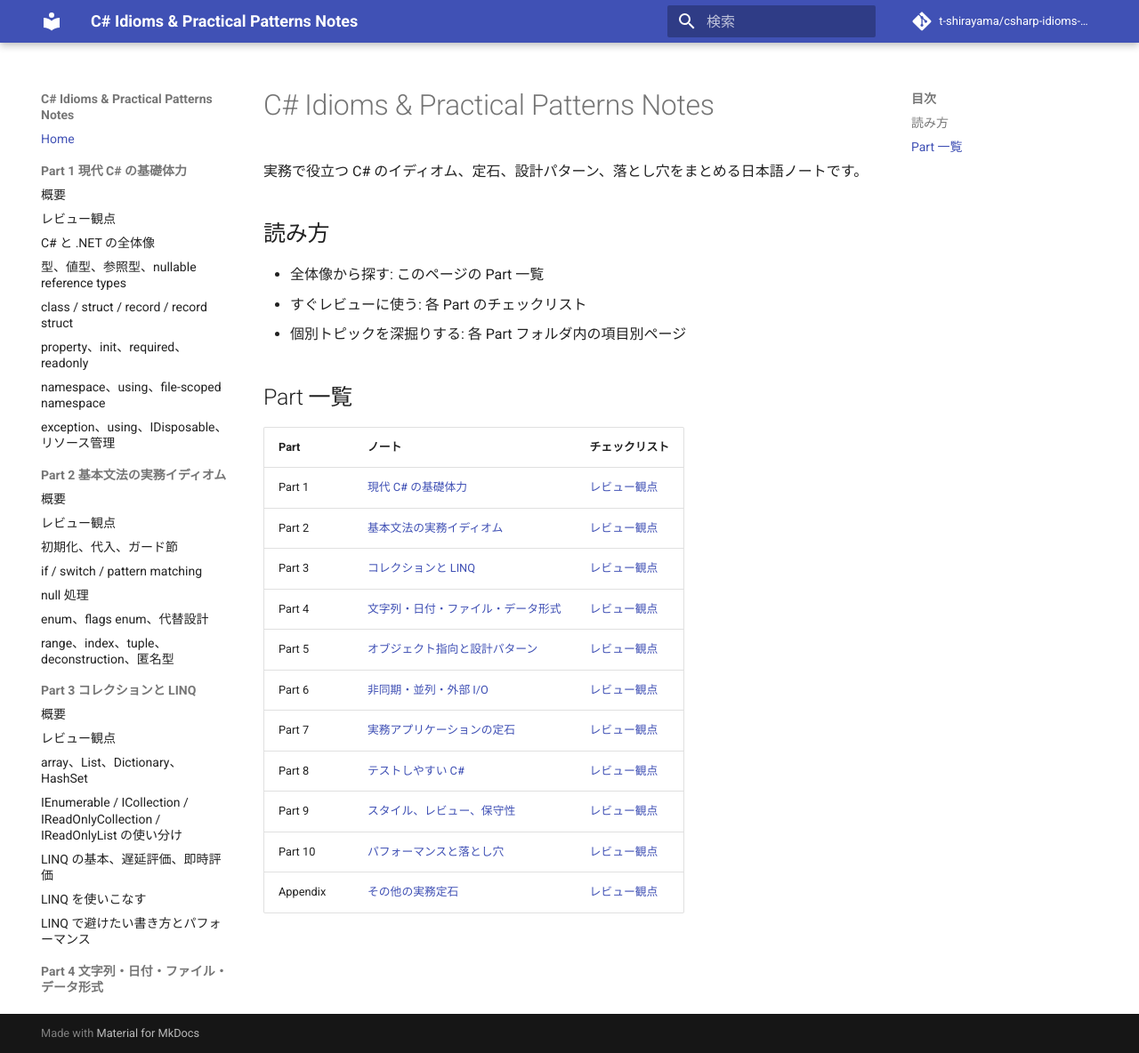
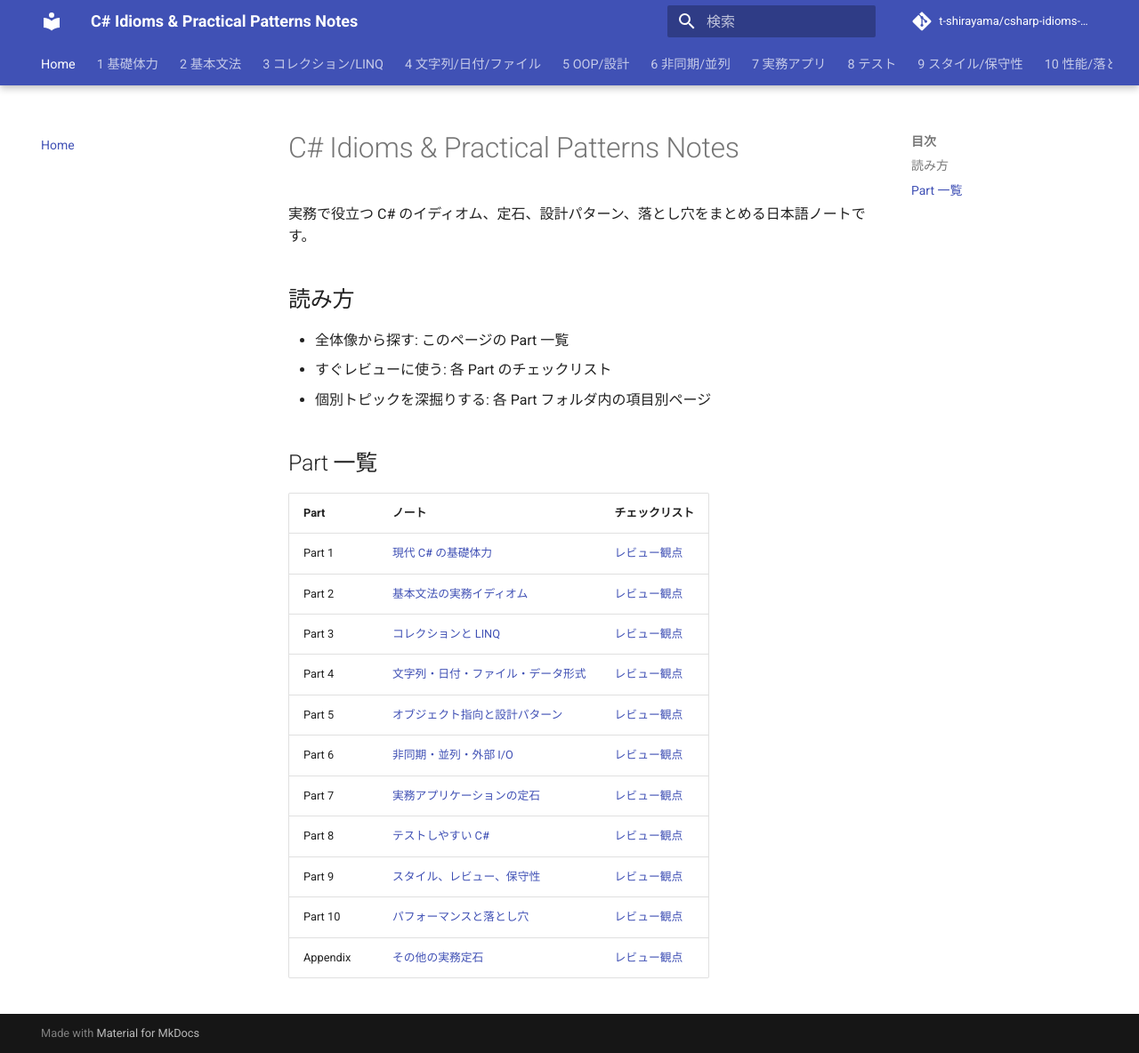
Before and after one commit to t-shirayama/csharp-idioms-patterns-notes, an MkDocs documentation site: the page built from docs/index.md, in a window 1280 px wide and 1184 px high. Shown: the whole window at 89% size. Built offline with MkDocs 1.6.1 and Material for MkDocs 9.7.7, drawn with Linux system fonts in a browser that asks for light colours; comment, search, counter and statistics services are not loaded.

Commit message:
docs: improve mkdocs navigation

```diff
--- /dev/null
+++ b/docs/stylesheets/extra.css
@@ -0,0 +1,21 @@
+.md-nav__link {
+  line-height: 1.35;
+}
+
+.md-nav--primary .md-nav__item {
+  margin-top: 0.18rem;
+}
+
+.md-nav--primary .md-nav__item--section > .md-nav__link {
+  font-weight: 700;
+}
+
+.md-tabs__link {
+  font-size: 0.72rem;
+}
+
+@media screen and (min-width: 76.25em) {
+  .md-sidebar--primary {
+    width: 13.5rem;
+  }
+}
--- a/mkdocs.yml
+++ b/mkdocs.yml
@@ -12,11 +12,17 @@ theme:
   language: ja
   features:
     - navigation.instant
+    - navigation.tabs
+    - navigation.tabs.sticky
     - navigation.sections
+    - navigation.prune
     - navigation.top
     - search.highlight
     - search.suggest
     - content.code.copy
+
+extra_css:
+  - stylesheets/extra.css
 
 markdown_extensions:
   - admonition
@@ -36,7 +42,7 @@ plugins:
 
 nav:
   - Home: index.md
-  - Part 1 現代 C# の基礎体力:
+  - 1 基礎体力:
       - 概要: part-01-modern-csharp-basics/README.md
       - レビュー観点: part-01-modern-csharp-basics/checklist.md
       - C# と .NET の全体像: part-01-modern-csharp-basics/csharp-と-dotnet-の全体像.md
@@ -45,7 +51,7 @@ nav:
       - property、init、required、readonly: part-01-modern-csharp-basics/property-init-required-readonly.md
       - namespace、using、file-scoped namespace: part-01-modern-csharp-basics/namespace-using-file-scoped-namespace.md
       - exception、using、IDisposable、リソース管理: part-01-modern-csharp-basics/exception-using-idisposable-リソース管理.md
-  - Part 2 基本文法の実務イディオム:
+  - 2 基本文法:
       - 概要: part-02-basic-idioms/README.md
       - レビュー観点: part-02-basic-idioms/checklist.md
       - 初期化、代入、ガード節: part-02-basic-idioms/初期化-代入-ガード節.md
@@ -53,7 +59,7 @@ nav:
       - null 処理: part-02-basic-idioms/null-処理.md
       - enum、flags enum、代替設計: part-02-basic-idioms/enum-flags-enum-代替設計.md
       - range、index、tuple、deconstruction、匿名型: part-02-basic-idioms/range-index-tuple-deconstruction-匿名型.md
-  - Part 3 コレクションと LINQ:
+  - 3 コレクション/LINQ:
       - 概要: part-03-collections-linq/README.md
       - レビュー観点: part-03-collections-linq/checklist.md
       - array、List、Dictionary、HashSet: part-03-collections-linq/array-list-dictionary-hashset.md
@@ -61,7 +67,7 @@ nav:
       - LINQ の基本、遅延評価、即時評価: part-03-collections-linq/linq-の基本-遅延評価-即時評価.md
       - LINQ を使いこなす: part-03-collections-linq/linq-を使いこなす.md
       - LINQ で避けたい書き方とパフォーマンス: part-03-collections-linq/linq-で避けたい書き方とパフォーマンス.md
-  - Part 4 文字列・日付・ファイル・データ形式:
+  - 4 文字列/日付/ファイル:
       - 概要: part-04-strings-dates-files-data/README.md
       - レビュー観点: part-04-strings-dates-files-data/checklist.md
       - string 比較、検索、分割、補間: part-04-strings-dates-files-data/string-比較-検索-分割-補間.md
@@ -71,7 +77,7 @@ nav:
       - file / path / directory 操作: part-04-strings-dates-files-data/file-path-directory-操作.md
       - JSON serialization と System.Text.Json: part-04-strings-dates-files-data/json-serialization-と-system-text-json.md
       - 正規表現と GeneratedRegex: part-04-strings-dates-files-data/正規表現と-generatedregex.md
-  - Part 5 オブジェクト指向と設計パターン:
+  - 5 OOP/設計:
       - 概要: part-05-oop-patterns/README.md
       - レビュー観点: part-05-oop-patterns/checklist.md
       - カプセル化、継承、ポリモーフィズム: part-05-oop-patterns/カプセル化-継承-ポリモーフィズム.md
@@ -80,7 +86,7 @@ nav:
       - Dependency Injection: part-05-oop-patterns/dependency-injection.md
       - Value Object、Entity、DTO: part-05-oop-patterns/value-object-entity-dto.md
       - SOLID 原則を C# コードで読む: part-05-oop-patterns/solid-原則を-csharp-コードで読む.md
-  - Part 6 非同期・並列・外部 I/O:
+  - 6 非同期/並列:
       - 概要: part-06-async-parallel-io/README.md
       - レビュー観点: part-06-async-parallel-io/checklist.md
       - async / await の基本: part-06-async-parallel-io/async-await-の基本.md
@@ -89,7 +95,7 @@ nav:
       - HttpClient の定石: part-06-async-parallel-io/httpclient-の定石.md
       - 並列処理、Parallel、PLINQ、Channel: part-06-async-parallel-io/並列処理-parallel-plinq-channel.md
       - タイムアウト、リトライ、キャンセル設計: part-06-async-parallel-io/タイムアウト-リトライ-キャンセル設計.md
-  - Part 7 実務アプリケーションの定石:
+  - 7 実務アプリ:
       - 概要: part-07-application-practices/README.md
       - レビュー観点: part-07-application-practices/checklist.md
       - 設定と Options pattern: part-07-application-practices/設定と-options-pattern.md
@@ -99,7 +105,7 @@ nav:
       - Repository / Service / UseCase 分離: part-07-application-practices/repository-service-usecase-分離.md
       - Web API での DTO、境界、マッピング: part-07-application-practices/web-api-での-dto-境界-マッピング.md
       - DB アクセス時の注意点: part-07-application-practices/db-アクセス時の注意点.md
-  - Part 8 テストしやすい C#:
+  - 8 テスト:
       - 概要: part-08-testable-csharp/README.md
       - レビュー観点: part-08-testable-csharp/checklist.md
       - 単体テストしやすい設計: part-08-testable-csharp/単体テストしやすい設計.md
@@ -108,7 +114,7 @@ nav:
       - 時刻、乱数、外部 I/O の分離: part-08-testable-csharp/時刻-乱数-外部-i-o-の分離.md
       - テストデータビルダー: part-08-testable-csharp/テストデータビルダー.md
       - 例外・非同期・境界値のテスト: part-08-testable-csharp/例外・非同期・境界値のテスト.md
-  - Part 9 スタイル、レビュー、保守性:
+  - 9 スタイル/保守性:
       - 概要: part-09-style-review-maintainability/README.md
       - レビュー観点: part-09-style-review-maintainability/checklist.md
       - 命名規則: part-09-style-review-maintainability/命名規則.md
@@ -117,7 +123,7 @@ nav:
       - 読みやすい条件式: part-09-style-review-maintainability/読みやすい条件式.md
       - コードレビュー観点: part-09-style-review-maintainability/コードレビュー観点.md
       - analyzer、EditorConfig、nullable 警告との付き合い方: part-09-style-review-maintainability/analyzer-editorconfig-nullable-警告との付き合い方.md
-  - Part 10 パフォーマンスと落とし穴:
+  - 10 性能/落とし穴:
       - 概要: part-10-performance-pitfalls/README.md
       - レビュー観点: part-10-performance-pitfalls/checklist.md
       - allocation を意識する場面: part-10-performance-pitfalls/allocation-を意識する場面.md
```
